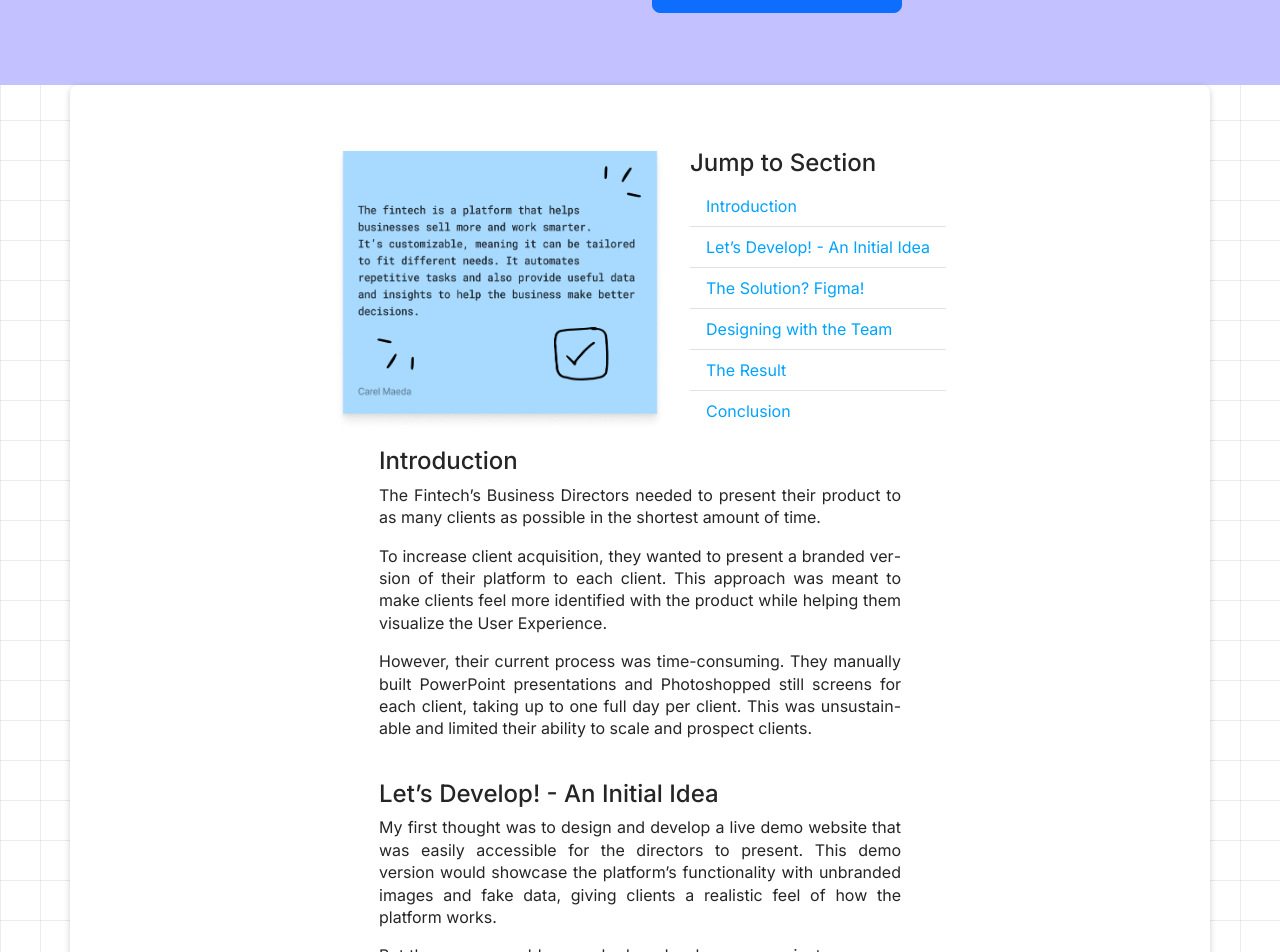
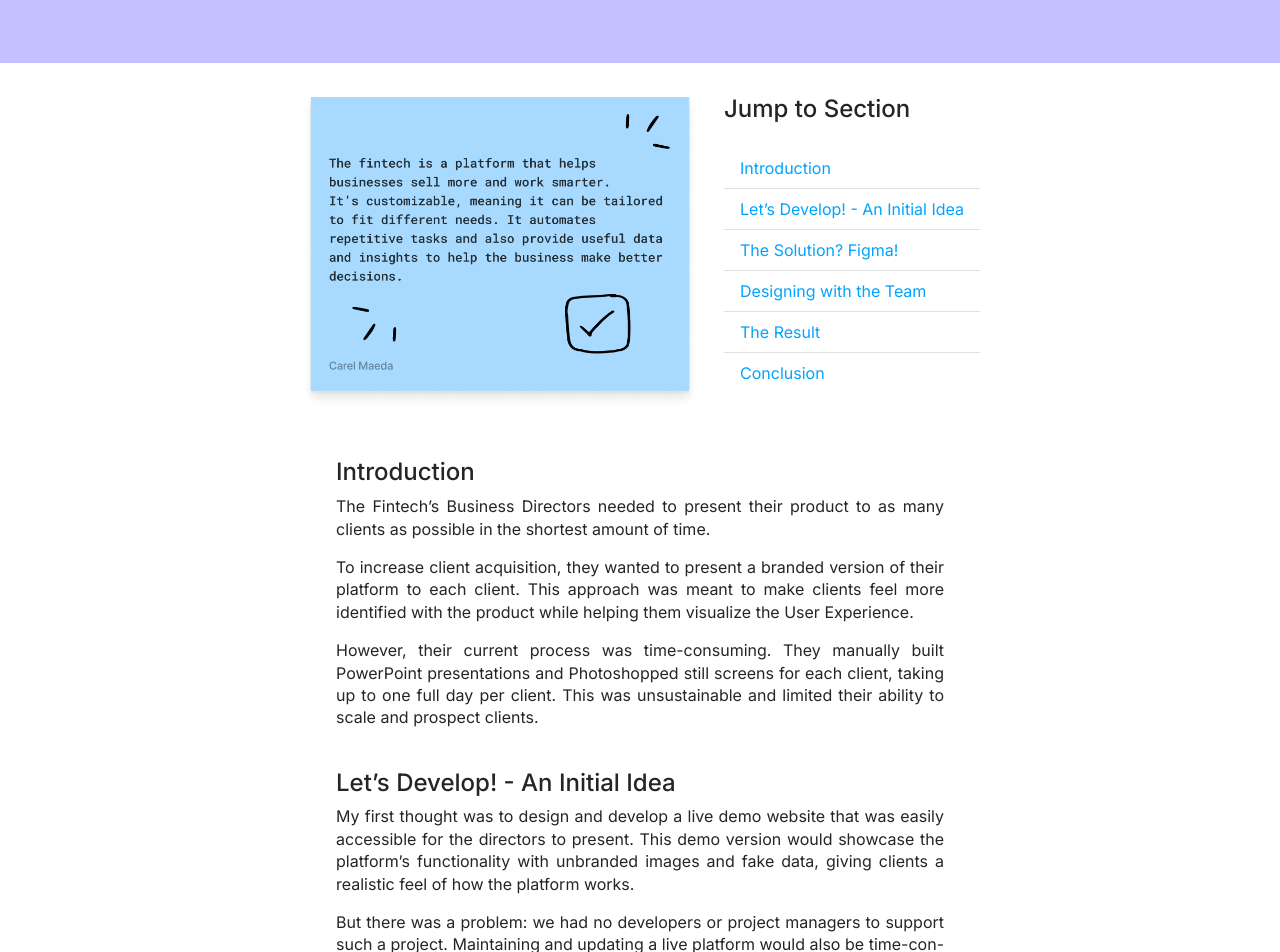
Before and after one commit to carelmaeda/cma-next, a Next.js app: page /case-studies/paygos-prototype in a window 1280 px wide. Shown: the part 800-1752 px from the top of the page. Built offline with nearby package versions, Linux system fonts and the light colour scheme.

Commit message:
fix: update next

```diff
--- a/package.json
+++ b/package.json
@@ -11,7 +11,7 @@
   "dependencies": {
     "bootstrap": "^5.3.3",
     "emailjs-com": "^3.2.0",
-    "next": "15.1.7",
+    "next": "^15.2.3",
     "nodemailer": "^6.10.0",
     "react": "^19.0.0",
     "react-bootstrap": "^2.10.9",
--- a/src/app/case-studies/paygos-prototype/page.tsx
+++ b/src/app/case-studies/paygos-prototype/page.tsx
@@ -4,8 +4,13 @@ import { FaFigma, FaPlay } from 'react-icons/fa';
 
 const PaygosPrototype = () => {
   return (
-    <section className="container-fluid">
-      {/* Hero Section */}
+    <section>
+
+
+
+      {/* Body Section */}
+      <div className="section-wrapper p-0">
+             {/* Hero Section */}
       <div className="row case-study-1 p-3 p-md-5 justify-content-md-center">
         <div className="col-md-4 d-flex justify-content-center">
           {/* APP GIF */}
@@ -55,17 +60,14 @@ const PaygosPrototype = () => {
               rel="noopener noreferrer"
               className="btn btn-lg btn-primary d-flex align-items-center gap-2"
             >
-              <FaPlay size={16} />
+              <FaPlay size={14} />
               View Hi Fi Prototype
             </a>
           </div>
           </div>
         </div>
       </div>
-
-      {/* Body Section */}
-      <div className="section-wrapper container">
-        <div className="row justify-content-center">
+        <div className="p-3 row justify-content-center">
           {/* Sticky */}
           <Image
             src="/images/sticky1.png"
@@ -116,7 +118,7 @@ const PaygosPrototype = () => {
           </div>
         </div>
 
-        <div className="d-grid gap-4 mx-auto text-wrapper col-md-6">
+        <div className=" p-3 d-grid gap-4 mx-auto text-wrapper col-md-6">
           {/* Intro */}
           <div id="introduction">
             <h4>Introduction</h4>
@@ -201,14 +203,14 @@ const PaygosPrototype = () => {
           </figure>
 
             {/* Figma Button */}
-            <div className="d-grid justify-content-center align-items-center">
+            <div className="d-grid justify-content-center align-items-center mb-4">
               <a
                 href="https://www.figma.com/design/FQvq1XSAg0904hF2QS1iF8/Vet-Mobile-3.0?node-id=0-1&t=jz44dIPdCVOATYvN-1"
                 target="_blank"
                 rel="noopener noreferrer"
                 className="btn btn-lg btn-primary d-flex align-items-center gap-2 "
               >
-                <FaFigma size={24} />
+                <FaFigma size={16} />
                 View Figma Artboards
               </a>
             </div>
--- a/src/app/components/About.tsx
+++ b/src/app/components/About.tsx
@@ -31,7 +31,7 @@ export default function About() {
         </div>
           {/* Resume Button */}
           <button
-            className="btn btn-light d-flex gap-2 align-items-center"
+            className="btn btn-dark d-flex gap-2 align-items-center"
             onClick={handleOpenResume}
           >
             VIEW RESUME
```
Also changed, not shown: src/app/components/partials/Work.tsx (added, +21 -0 lines), 1 other file (tests, documents, lock files or other folders).
